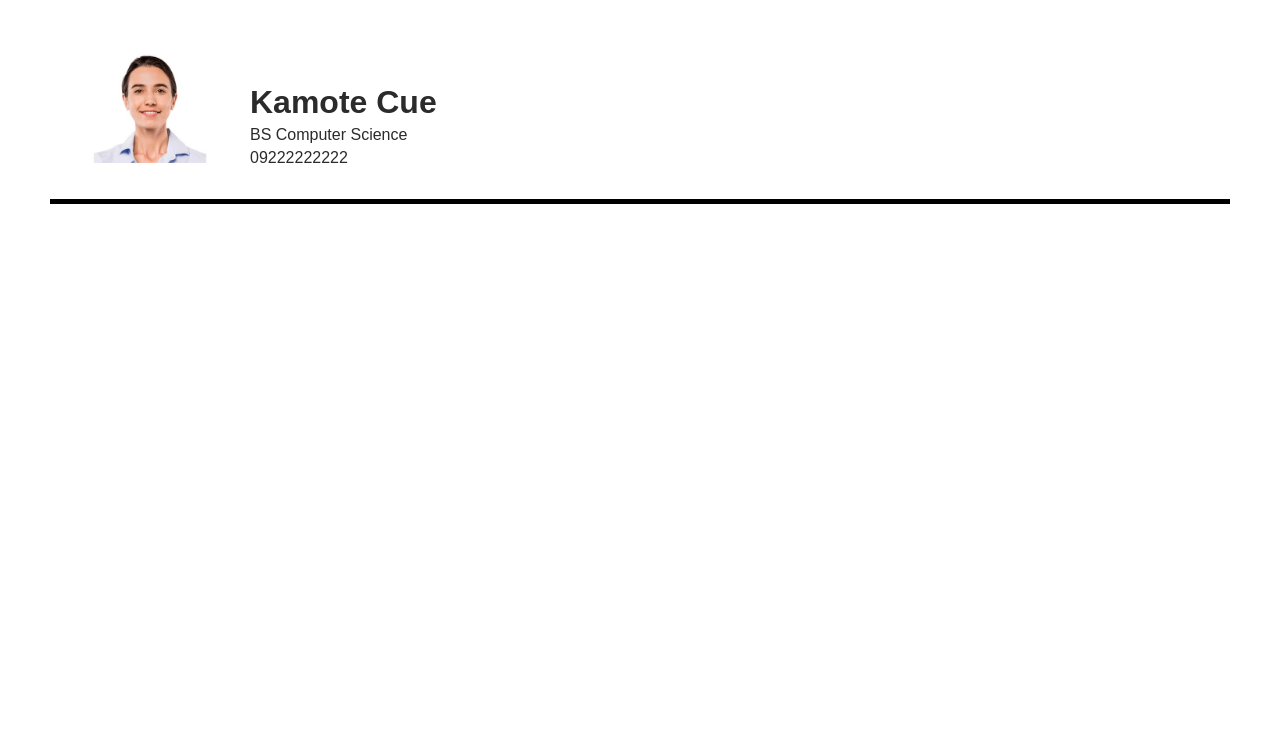
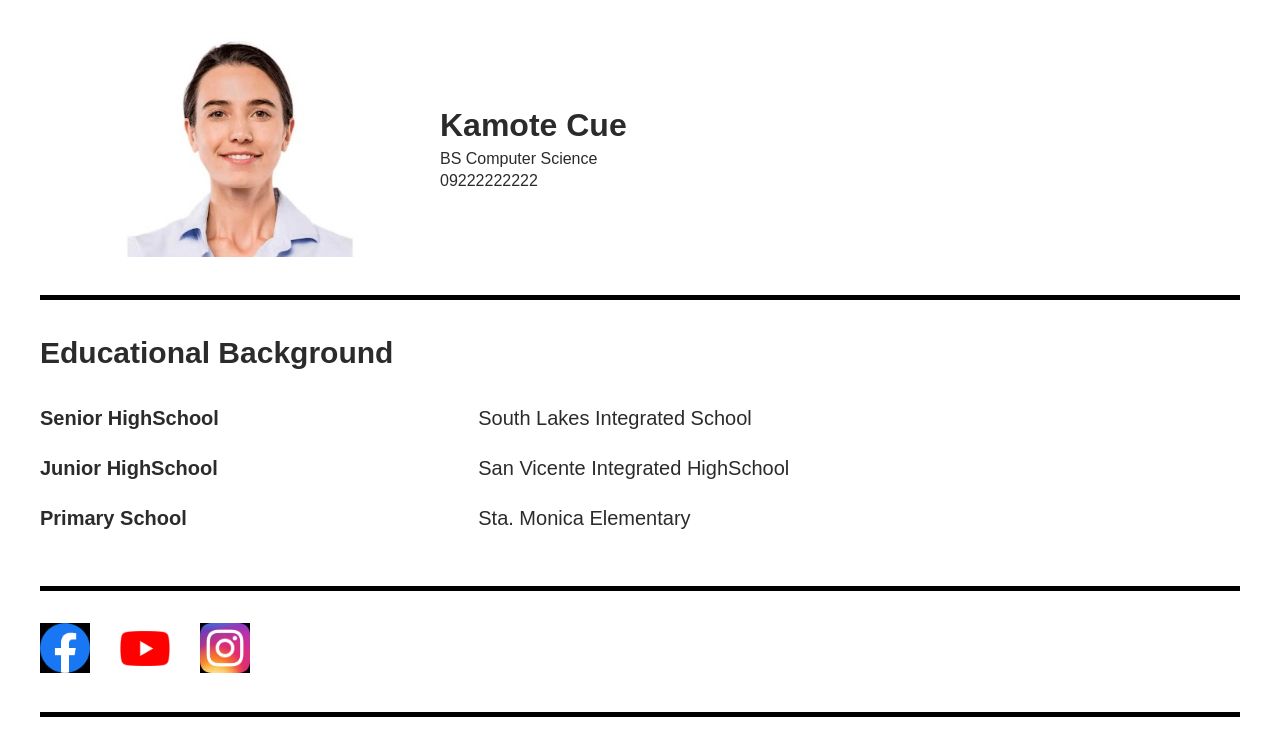
Before and after one commit to ivndvra/test-basic, a plain HTML site: page index.html in a window 1280 px wide. Drawn offline with Linux system fonts and the light colour scheme.

Commit message:
education and contact

```diff
--- a/index.html
+++ b/index.html
@@ -7,7 +7,8 @@
     <link rel="stylesheet" href="/style.css">
 </head>
 <body>
-    <section class="container">
+    <section class="resume">
+        <div class="container">
             <div class="resume__img">
                 <img src="./id.jpg" alt="">
             </div>
@@ -16,6 +17,41 @@
             <h3>BS Computer Science</h3>
             <h3>09222222222</h3>
             </div>
+        </div>
+
 </section>
+
+<section class="education">
+    <div class="education__container">
+        <h2>Educational Background</h2>
+        <div class="education__content">
+            <table>
+                <tr>
+                    <td>Senior HighSchool</td>
+                    <td>South Lakes Integrated School</td>
+                </tr>
+                <tr>
+                    <td>Junior HighSchool</td>
+                    <td>San Vicente Integrated HighSchool</td>
+                </tr>
+                <tr>
+                    <td>Primary School</td>
+                    <td>Sta. Monica Elementary</td>
+                </tr>
+            </table>
+        </div>
+    </div>
+</section>
+
+<section class="contact">
+    <div class="contact__container">
+        <ul>
+            <li><a href=https://www.facebook.com/""><img src="./facebook.jpg" alt=""></a></li>
+            <li><a href=https://www.youtube.com/""><img src="./youtube.png" alt=""></a></li>
+            <li><a href=https://www.instagram.com/""><img src="./instagram.jpg" alt=""></a></li>
+        </ul>
+    </div>
+</section>
+
 </body>
 </html>
--- a/style.css
+++ b/style.css
@@ -115,20 +115,67 @@
     max-width: 100%;
   }
 
-  /* container */
-  .container{
+  .resume .container{
     background:white;
     display:flex;
     align-items:center;
     border-bottom:5px solid black;
-    margin:50px
+    padding:32px 0;
+    max-width:120rem;
+    margin:0 auto;
+    width:100%;
+
   }
-  .container .resume__img img{
-width:200px;
-margin:*0px 50px;
-padding-bottom:30px;
+  .resume .container .resume__img img{
+    width:400px;
   }
-  .container .resume__name h2{
+  .resume .container .resume__name h2{
     font-size:32px;
     font-weight:800;
   }
+
+  /* Education */
+  .education .education__container{
+    max-width:120rem;
+    margin:0 auto;
+    border-bottom:5px solid black;
+    padding:32px 0;
+  }
+  .education h2{
+    font-size:3rem;
+    font-weight:600;
+    margin-bottom:3rem;
+  }
+  .education table tr td{
+    font-size:2rem;
+  }
+  .education table tr td:first-child{
+    font-weight:600;
+  }
+  .education table{
+
+    width:100%
+
+  }
+
+  .education table tr{
+    height:5rem;
+  }
+
+  /*Contact*/
+  .contact ul li a img{
+    max-width:5rem;
+  }
+
+  .contact ul{
+    display:flex;
+    align-items: center;
+    gap:3rem;
+  }
+
+
+  .contact .contact__container{
+    max-width:120rem;
+    margin:0 auto;
+    border-bottom:5px solid black;
+    padding:32px 0;
```
Also changed, not shown: facebook.jpg (added), instagram.jpg (added), youtube.png (added). Lines whose indentation alone changed are shown as unchanged.
